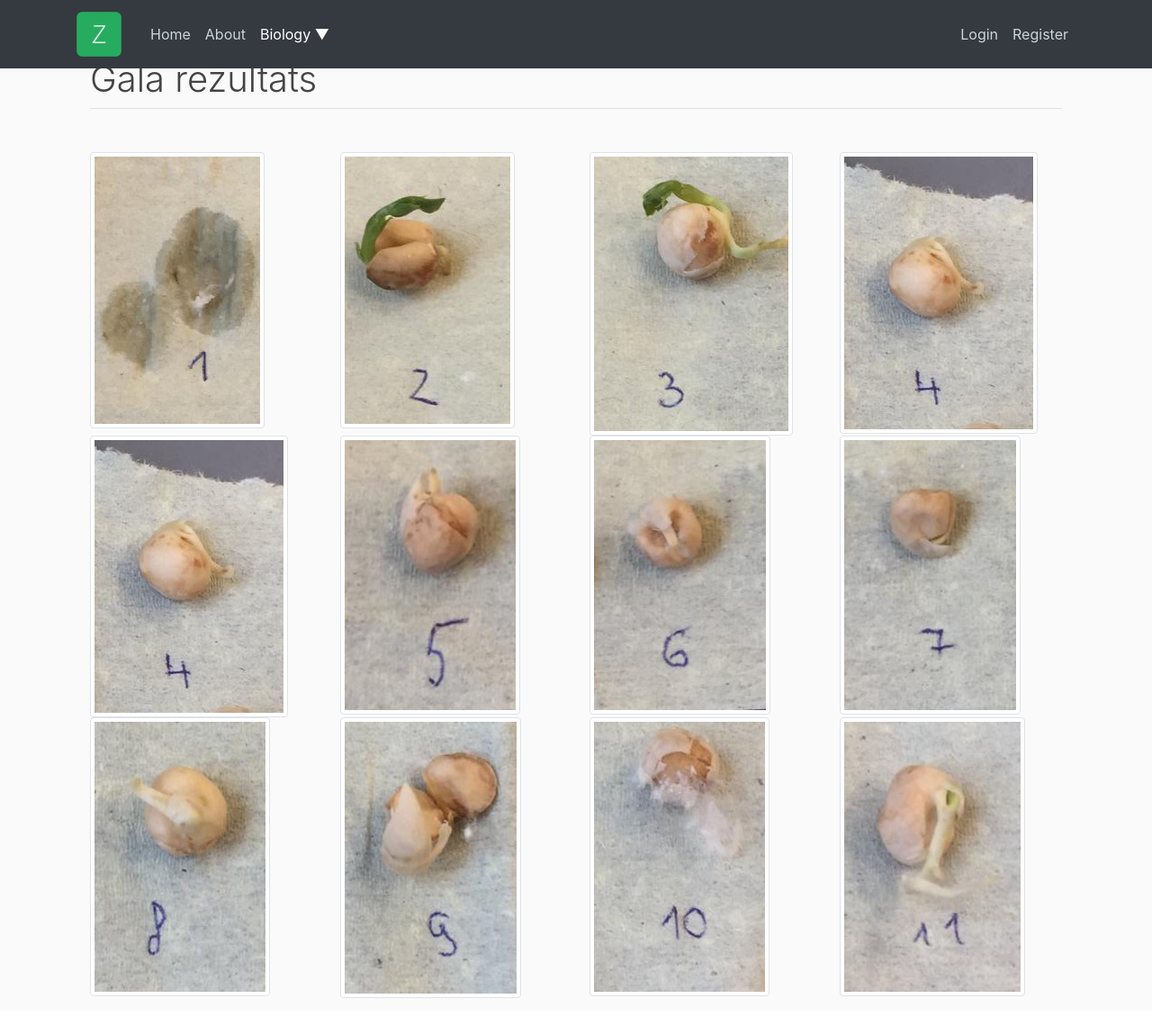
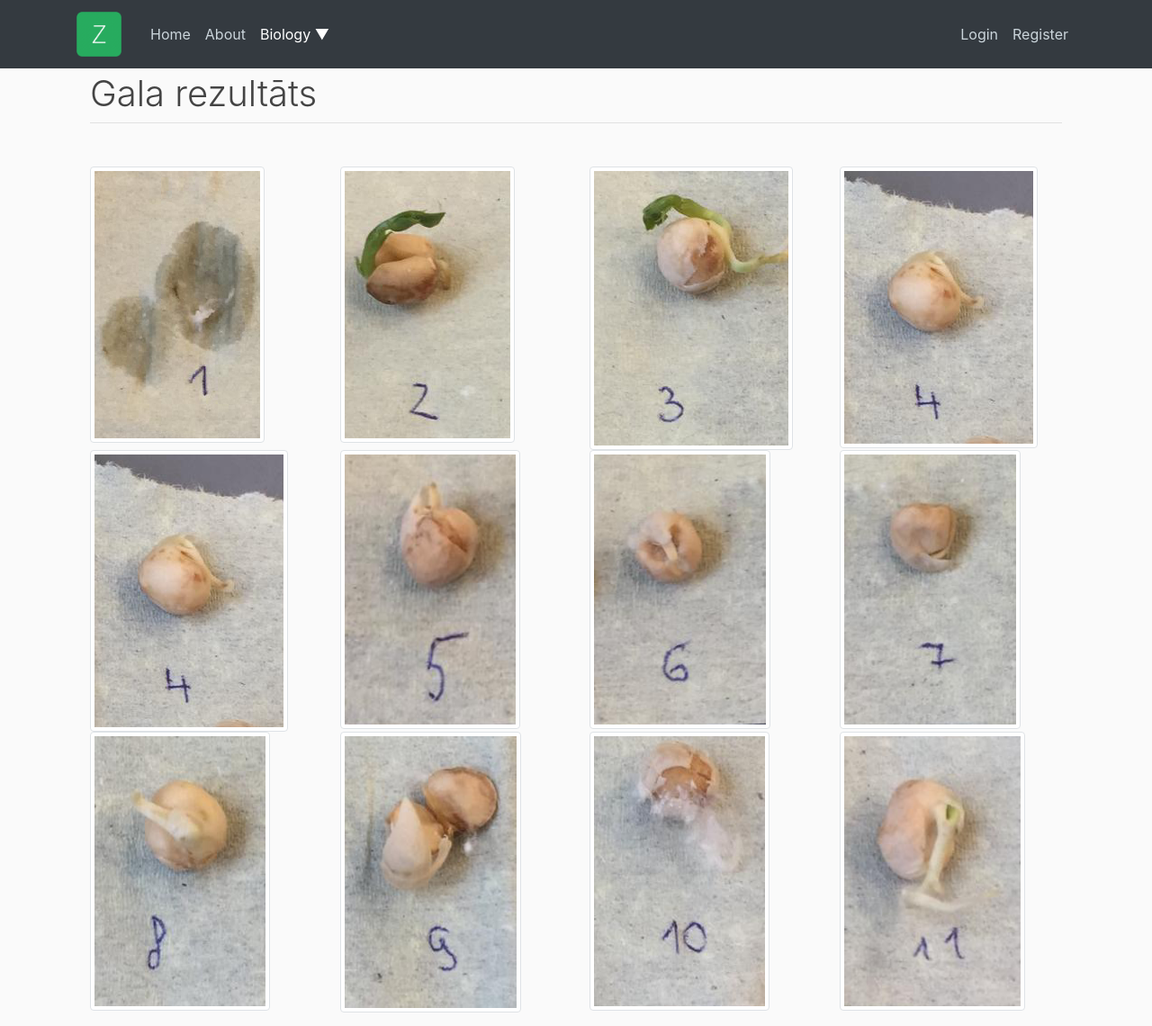
Before and after one commit to ValtersHuns/weblapa, a Flask app: page /biology/images in a window 1280 px wide. Shown: the whole page at 90% size. Before the commit the page ends 1109 px from the top, so only its background shows below. Run offline with Flask 2, Linux system fonts and the light colour scheme; some libraries are stand-ins or nearby versions.

Commit message:
Update main.css

```diff
--- a/zirnis/static/main.css
+++ b/zirnis/static/main.css
@@ -1,7 +1,7 @@
 body {
   background: #fafafa;
   color: #333333;
-  margin-top: 4rem;
+  margin-top: 5rem;
 }
 
 h1, h2, h3, h4, h5, h6 {
```
